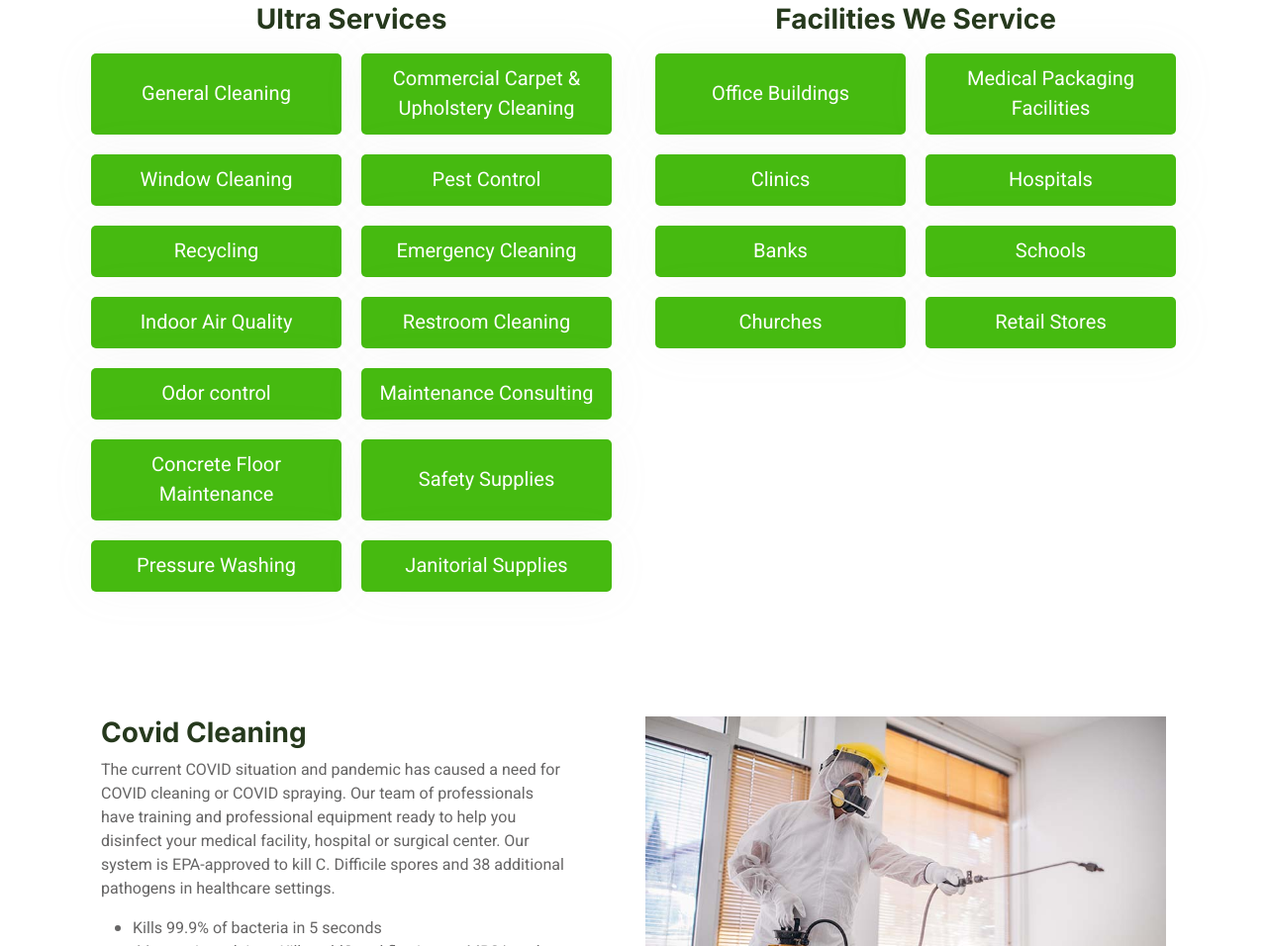
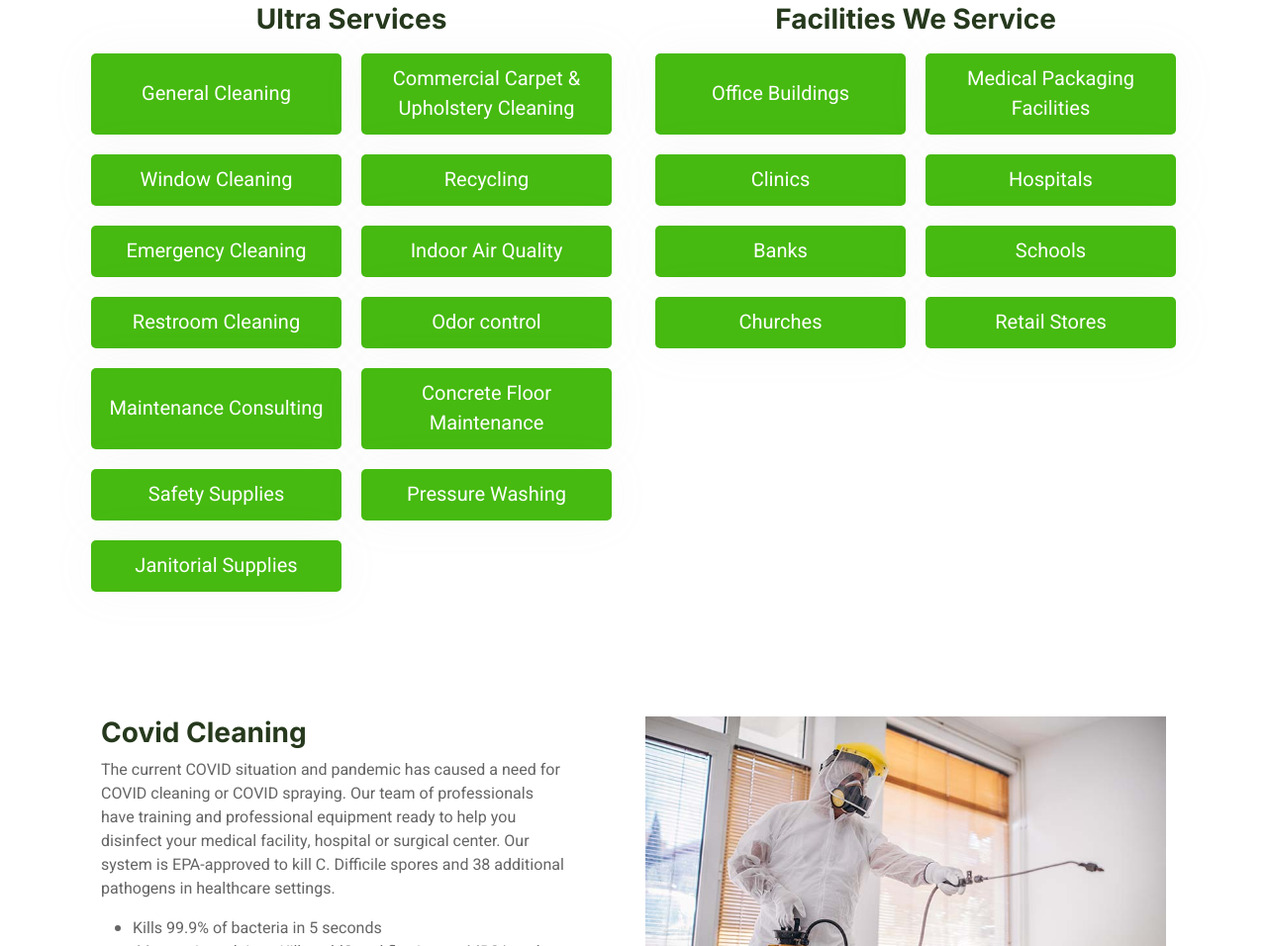
Before and after one commit to vikramadityacse/UCMS, a plain HTML site: page service.html in a window 1280 px wide. Shown: the part 812-1768 px from the top of the page at 99% size. Drawn offline with nearby package versions, Linux system fonts and the light colour scheme.

Commit message:
Update service.html

```diff
--- a/service.html
+++ b/service.html
@@ -94,7 +94,6 @@
                               <li>General Cleaning</li>
                               <li>Commercial Carpet & Upholstery Cleaning</li>
                               <li>Window Cleaning</li>
-                              <li>Pest Control</li>
                               <li>Recycling</li>
                               <li>Emergency Cleaning</li>
                               <li>Indoor Air Quality</li>
```
